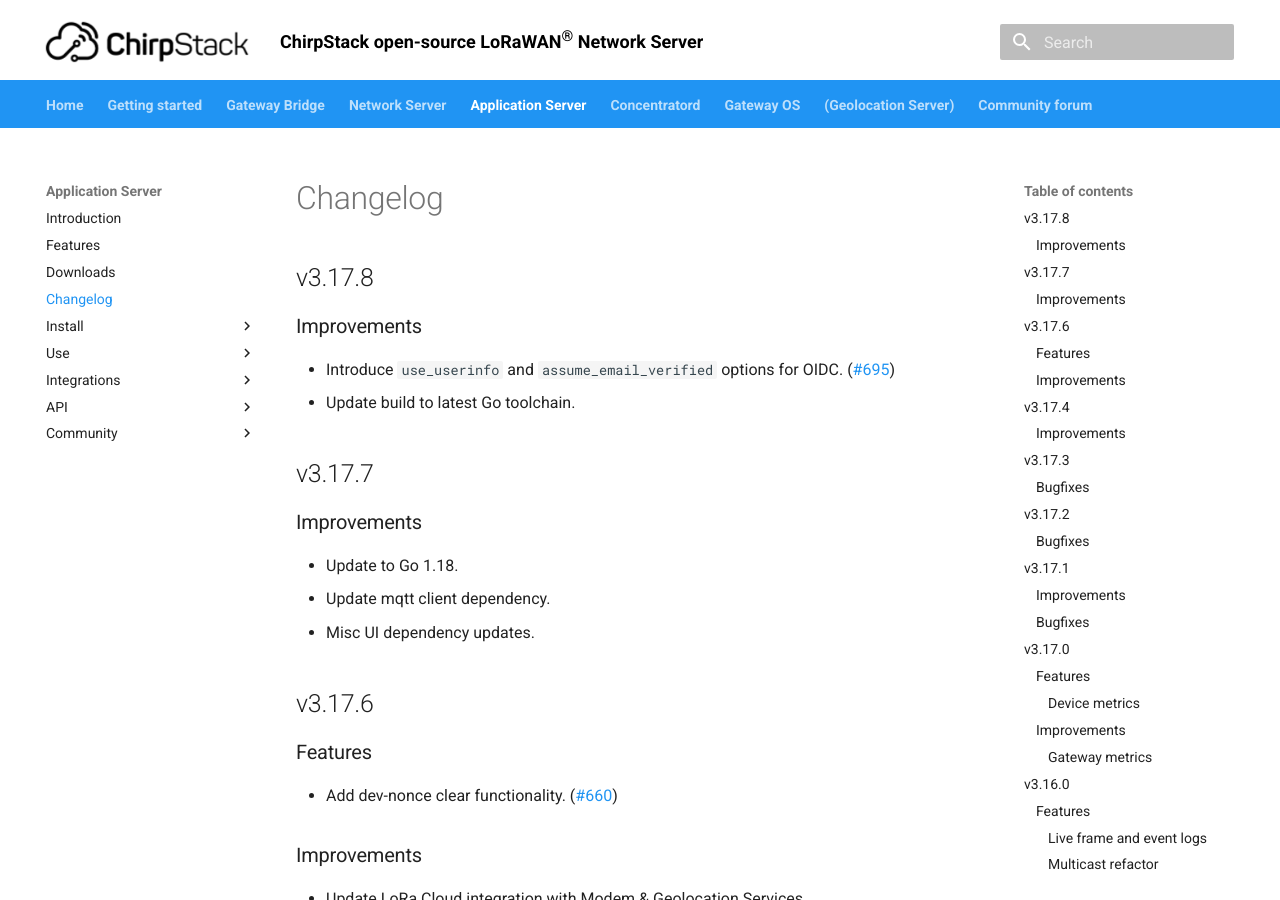
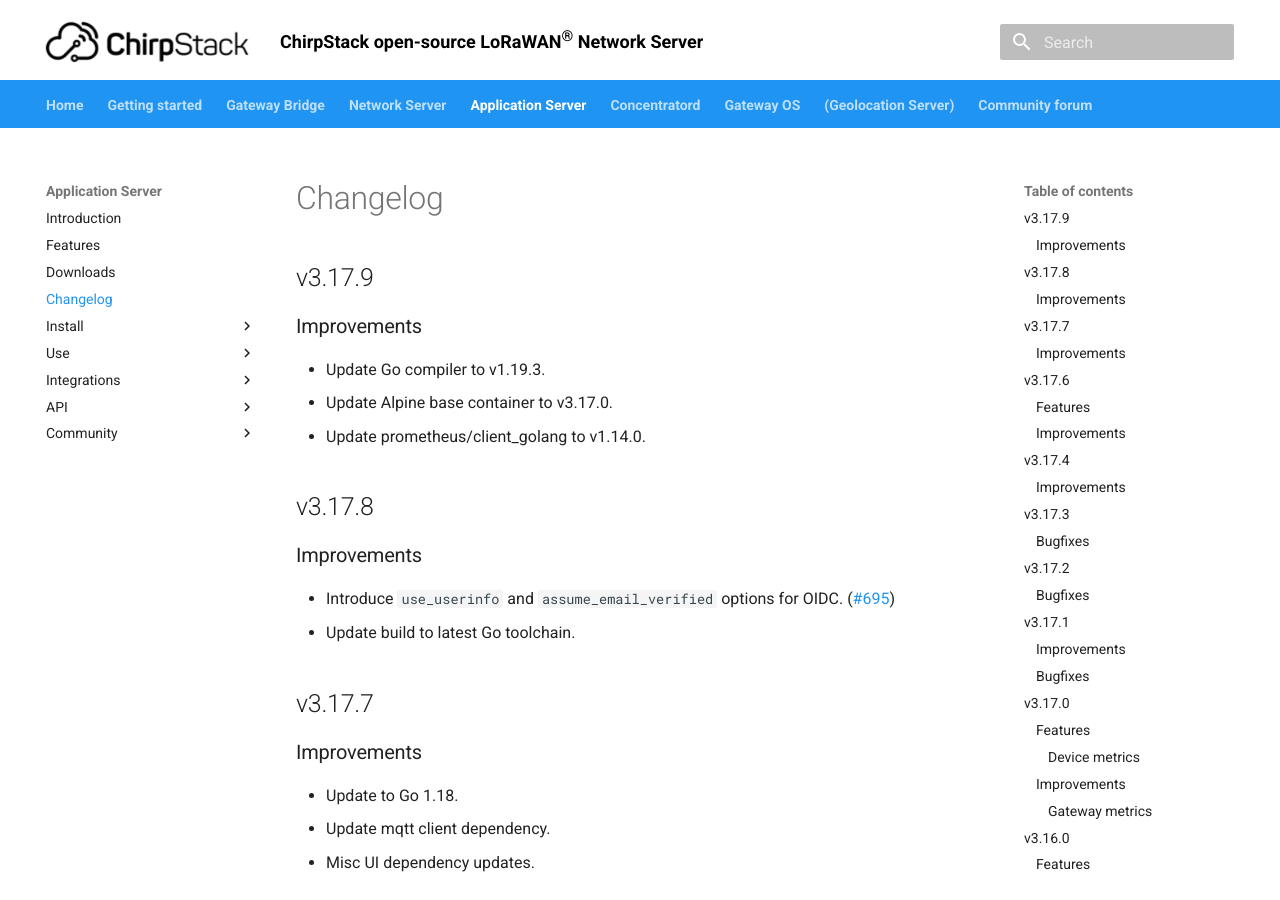
Before and after one commit to brocaar/chirpstack-docs, an MkDocs documentation site: the page built from docs/application-server/changelog.md, in a window 1280 px wide and 900 px high. Built offline with MkDocs 1.6.1 and Material for MkDocs 9.7.7, drawn with Linux system fonts in a browser that asks for light colours.

Commit message:
Update GWB, NS and AS changelog + bump versions.

```diff
--- a/docs/application-server/changelog.md
+++ b/docs/application-server/changelog.md
@@ -3,6 +3,14 @@
 ---
 
 # Changelog
+
+## v3.17.9
+
+### Improvements
+
+* Update Go compiler to v1.19.3.
+* Update Alpine base container to v3.17.0.
+* Update prometheus/client_golang to v1.14.0.
 
 ## v3.17.8
 
--- a/mkdocs.yml
+++ b/mkdocs.yml
@@ -14,13 +14,13 @@
     - tabs
 extra:
   application_server:
-    version: 3.17.8
+    version: 3.17.9
   gateway_bridge:
-    version: 3.14.5
+    version: 3.14.6
   geolocation_server:
     version: 3.3.1
   network_server:
-    version: 3.16.5
+    version: 3.16.6
   gateway_os:
     version: 3.6.0
   concentratord:
```
Also changed, not shown: docs/gateway-bridge/changelog.md (+8 -0 lines), docs/network-server/changelog.md (+8 -0 lines).
